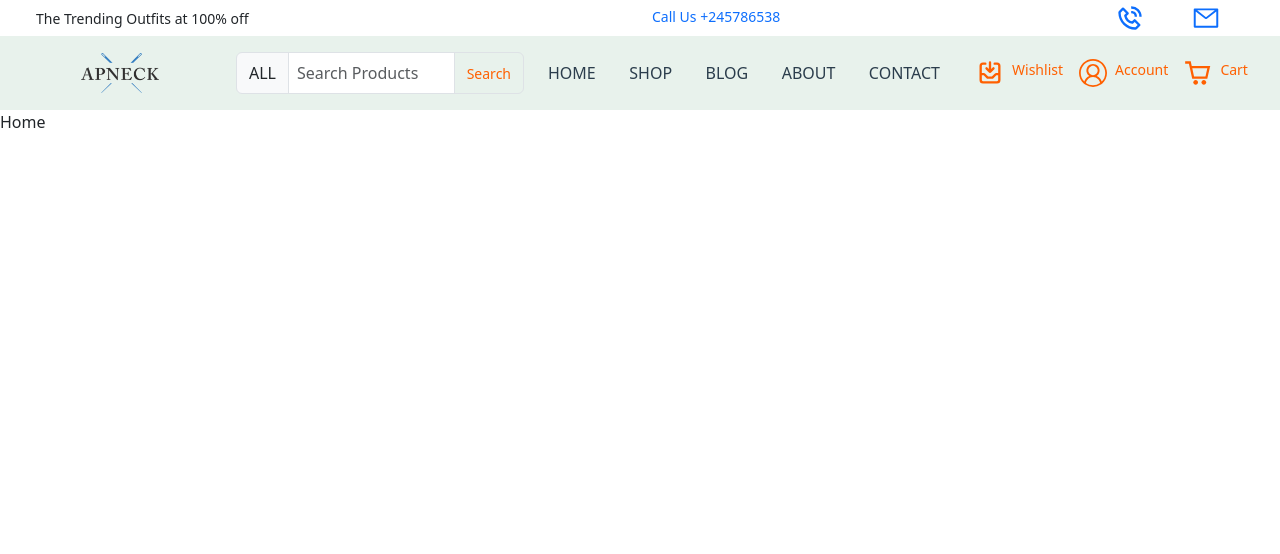
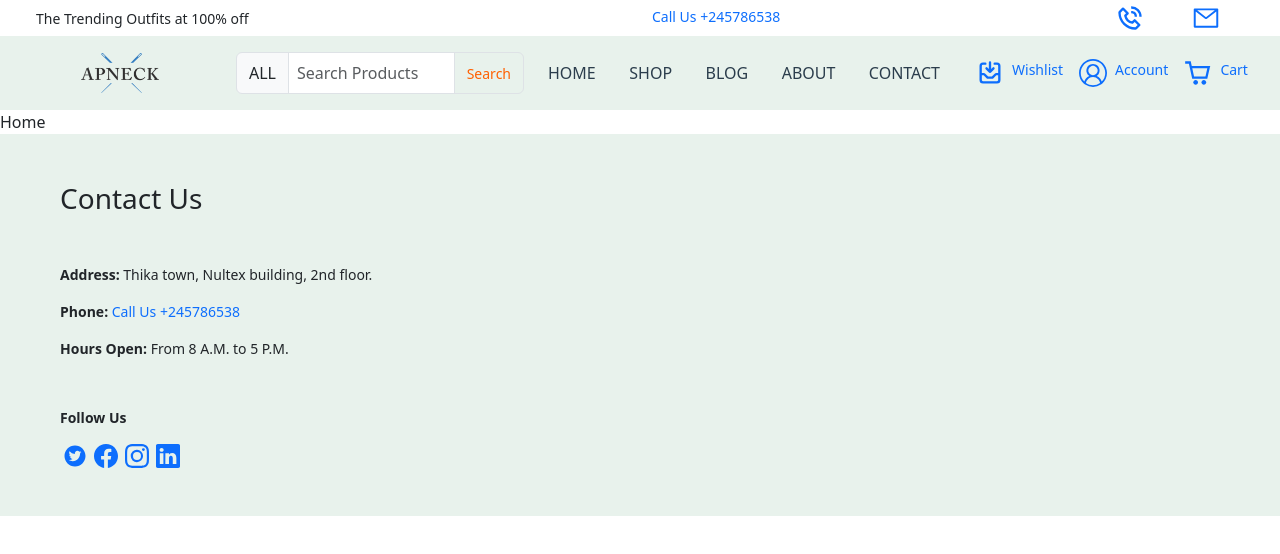
Before and after one commit to hetpatel4381/E-commerce-site_ReactJS, a React (Vite) app: page / in a window 1280 px wide. Shown: the top 554 px of the page. Built offline with nearby package versions, Linux system fonts and the light colour scheme.

Commit message:
1st part of footer done

```diff
--- a/src/App.css
+++ b/src/App.css
@@ -56,7 +56,18 @@ button{
   color: var(--primary1);
 }
 
-.nav-links-nav a{
+.nav-links-nav .social-icons a{
   color: var(--search);
 }
 /* Header Ends here */
+
+
+/* Footer starts here*/
+
+.footer{
+  background-color: var(--lighter2);
+}
+
+
+
+/* Footer Ends here*/
--- a/src/Components/Footer.jsx
+++ b/src/Components/Footer.jsx
@@ -1,11 +1,51 @@
 import React from 'react';
+import { AiFillTwitterCircle } from "react-icons/ai";
+import { BsFacebook, BsInstagram, BsLinkedin } from "react-icons/bs";
+import { Link } from 'react-router-dom';
 
 const Footer = () => {
   return (
     <>
+      <footer className="footer p-5">
+        <div className="container-xxl">
+          <div className="row">
+            <div className="col-4 d-flex flex-column">
+              <h3 className="mb-5">Contact Us</h3>
+              <div className="footer-details">
+                <p className="mb-3">
+                  <b>Address:</b> Thika town, Nultex building, 2nd floor.
+                </p>
+                <p className="mb-3">
+                  <b>Phone:</b> <a href="tel:+245786538">Call Us +245786538</a>
+                </p>
+                <p className="mb-5">
+                  <b>Hours Open:</b> From 8 A.M. to 5 P.M.
+                </p>
+                <p className="mb-3">
+                  <b>Follow Us</b>
+                </p>
+                <div className="col-4 social-icons d-flex justify-content-around">
+                  <Link>
+                    <AiFillTwitterCircle className='fs-4'/>
+                  </Link>
+                  <Link>
+                    <BsFacebook className='fs-4'/>
+                  </Link>
+                  <Link>
+                    <BsInstagram className='fs-4'/>
+                  </Link>
+                  <Link>
+                    <BsLinkedin className='fs-4'/>
+                  </Link>
+                </div>
+              </div>
+            </div>
+          </div>
 
+        </div>
+      </footer>
     </>
-  )
+  );
 }
 
 export default Footer;
```
